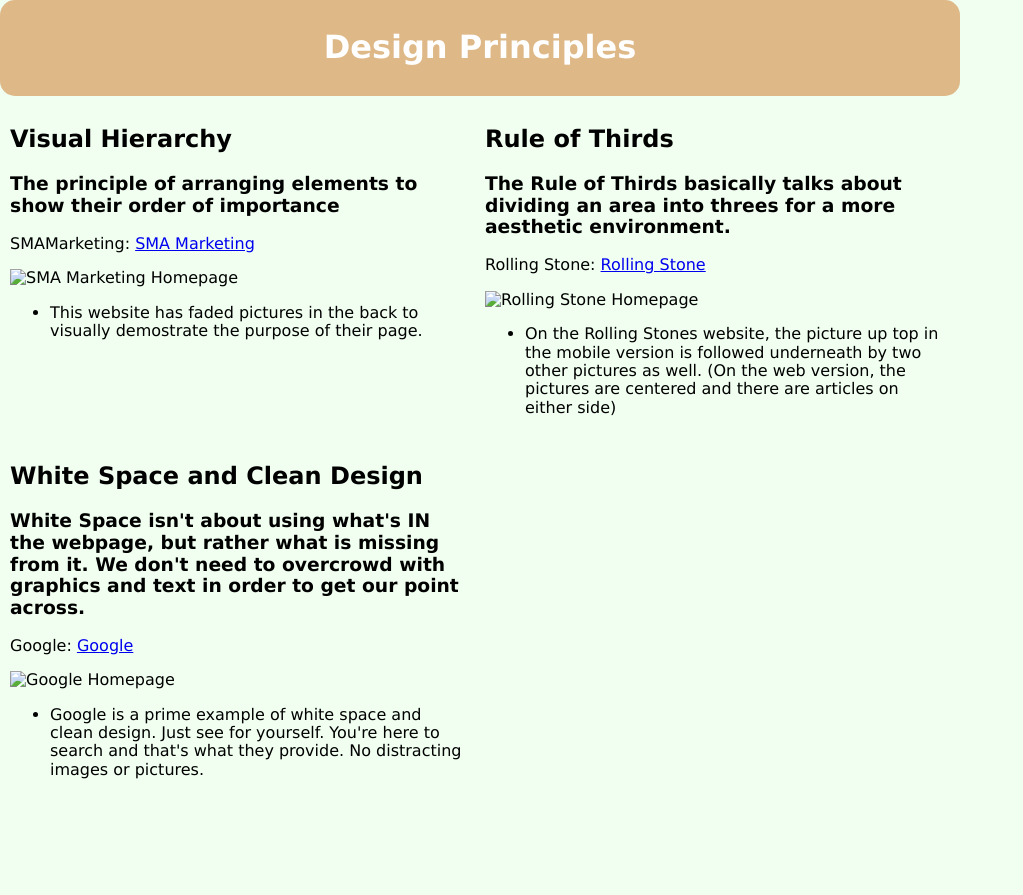
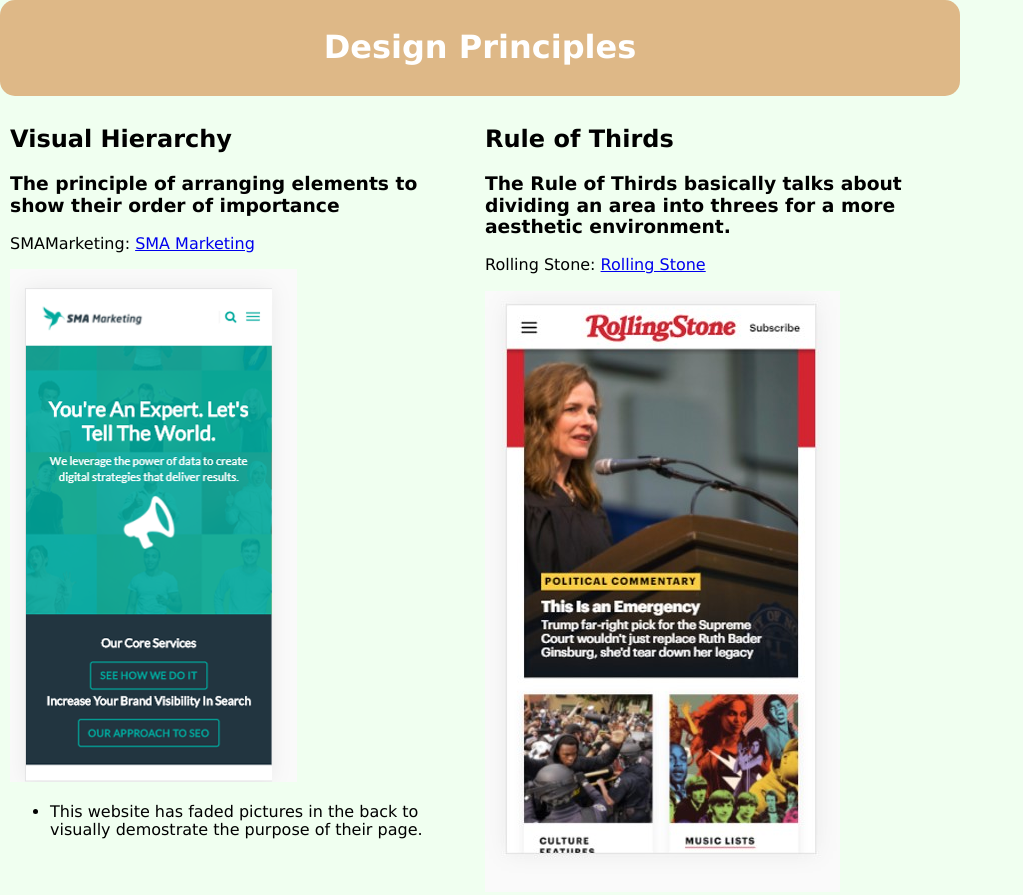
Before and after one commit to orangehoneybee/wdd230, a plain HTML site: page W02/design_principles.html in a window 1280 px wide. Shown: the top 895 px of the page, without its empty margins (0-1023 px from the left). Before the commit the page ends 800 px from the top, so only its background shows below. Drawn offline with nearby package versions, Linux system fonts and the light colour scheme; a script that the page names is missing.

Commit message:
nothing works and im sad

```diff
--- a/W02/design_principles.html
+++ b/W02/design_principles.html
@@ -23,7 +23,7 @@
                     <h2>Visual Hierarchy</h2>
                     <h3>The principle of arranging elements to show their order of importance</h3>
                    <p>SMAMarketing: <a href='https://www.smamarketing.net/'>SMA Marketing</a></p>
-                    <img src='images/vhimage.jpg' alt='SMA Marketing Homepage' class='scrnsht'>
+                    <img src='imgs/vhimage.jpg' alt='SMA Marketing Homepage' class='scrnsht'>
                     <ul>
                             <li>This website has faded pictures in the back to visually demostrate the purpose of
                                 their page.
@@ -35,7 +35,7 @@
                         <h3>The Rule of Thirds basically talks about dividing an area into threes for a more
                             aesthetic environment.</h3>
                             <p>Rolling Stone: <a href='https://www.rollingstone.com/'>Rolling Stone</a></p>
-                            <img src='images/rot.jpg' alt='Rolling Stone Homepage' class='scrnsht'>
+                            <img src='imgs/rot.jpg' alt='Rolling Stone Homepage' class='scrnsht'>
                             <ul>
                                         <li>On the Rolling Stones website, the picture up top in the mobile version is followed underneath by two other pictures as well. (On the web version, the pictures are centered and there are articles on either side)
                                         </li>
@@ -45,7 +45,7 @@
                     <h2>White Space and Clean Design</h2>
                     <h3>White Space isn't about using what's IN the webpage, but rather what is missing from it.  We don't need to overcrowd with graphics and text in order to get our point across.</h3>
                         <p>Google: <a href='https://www.google.com/'>Google</a></p>
-                            <img src='images/google.jpg' alt='Google Homepage' class='scrnsht'>
+                            <img src='imgs/google.jpg' alt='Google Homepage' class='scrnsht'>
                         <ul>
                                     <li>Google is a prime example of white space and clean design.  Just see for yourself.  You're here to search and that's what they provide.  No distracting images or pictures.
                                     </li>
```
